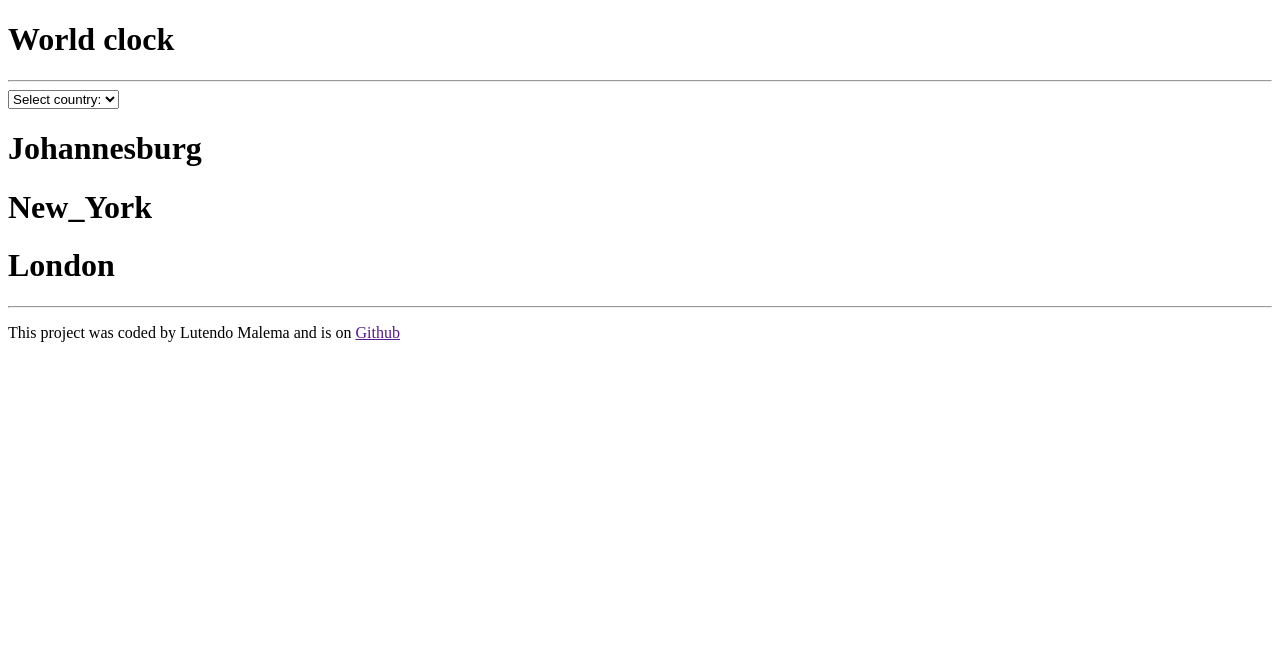
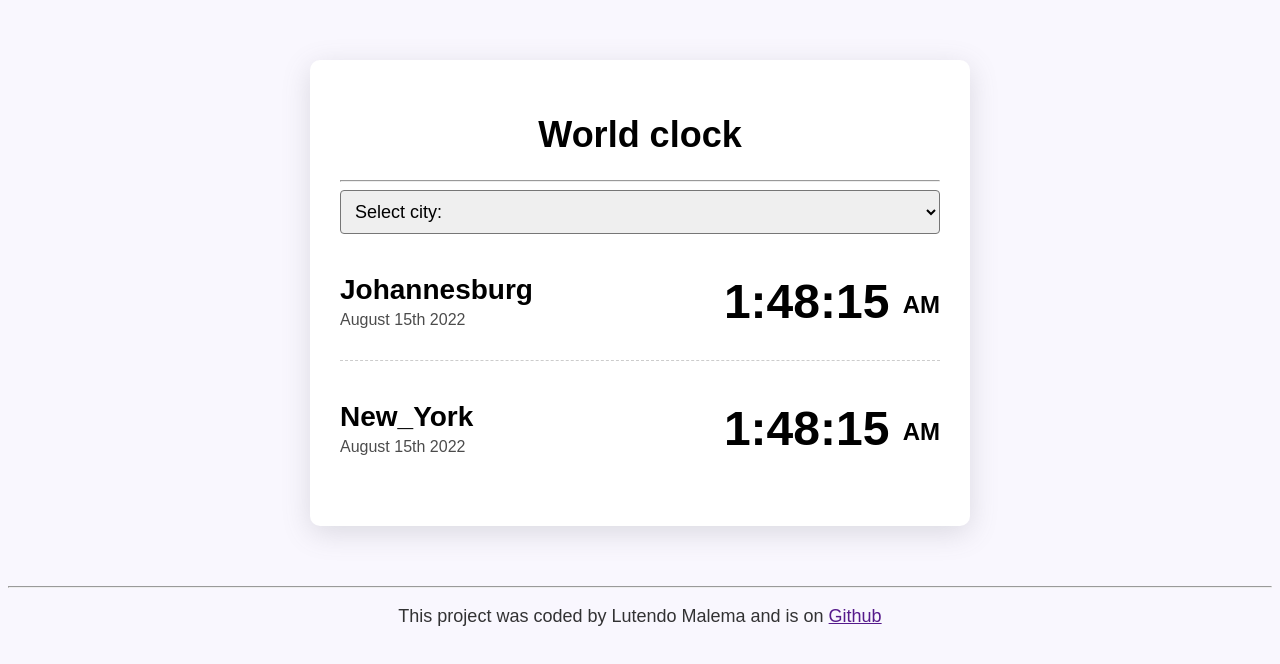
Before and after one commit to itxLuu/World-app-timezones-project, a plain HTML site: page index.html in a window 1280 px wide. Drawn offline with nearby package versions, Linux system fonts and the light colour scheme.

Commit message:
made the app function by adding some basic javascript

```diff
--- a/index.html
+++ b/index.html
@@ -7,7 +7,7 @@
 
   <script src="https://cdnjs.cloudflare.com/ajax/libs/moment.js/2.30.1/moment.min.js"></script>
   <script src="https://cdnjs.cloudflare.com/ajax/libs/moment-timezone/0.5.45/moment-timezone-with-data-1970-2030.min.js"></script>
-  <link href="stylesheet" src="styles.css">
+  <link rel="stylesheet" href="styles.css" />
 </head>
 <body>
   <div class="container">
@@ -15,35 +15,36 @@
 
  <hr>
 
-<select>
-<option value="">Select country:</option>
+<select id="cities">
+<option value="">Select city:</option>
 <option value="Africa/Johannesburg">Johannesburg</option>
 <option value="America/New_York">New_York</option>
 <option value="Europe/London">London</option>
 </select>
 
-<div class="cities">
+<div class="city">
 
-  <div id="Johannesburg">
-    <h1>Johannesburg</h1>
-    <div class="time"></div>
+
+   <div>
+   <h2>Johannesburg</h2>
+    <div class="date">August 15th 2022</div>
   </div>
+  <div class="time">1:48:15 <small> AM </small></div>
+</div>
+<div class="city">
 
-  <div id="New_York">
-    <h1>New_York</h1>
-    <div class="time"></div>
+  <div>
+    <h2>New_York</h2>
+    <div class="date">August 15th 2022</div>
   </div>
-
-  <div id="London">
-    <h1>London</h1>
-    <div class="time"></div>
-  </div>
+  <div class="time">1:48:15 <small> AM </small></div>
 </div>
-  </div>
-
+</div>
   <hr>
   <footer>
    <p>This project was coded by Lutendo Malema and is on <a href=""> Github </a></p>
   </footer>
+
+  <script src="index.js"></script>
 </body>
 </html>
--- a/styles.css
+++ b/styles.css
@@ -1,3 +1,65 @@
-body{
-    background-color: #D9D9D9;
-}
+body {
+    background-color: #f9f7fe;
+    font-family: sans-serif;
+  }
+
+  h1 {
+    text-align: center;
+    font-family: sans-serif;
+    font-size: 36px;
+  }
+
+  h2 {
+    margin: 0 0 5px;
+    font-size: 28px;
+  }
+
+  select {
+    display: block;
+    width: 100%;
+    font-size: 18px;
+    border-radius: 4px;
+    padding: 10px;
+  }
+
+  .container {
+    max-width: 600px;
+    margin: 60px auto;
+    background: white;
+    padding: 30px;
+    box-shadow: rgba(100, 100, 111, 0.2) 0px 7px 29px 0px;
+    border-radius: 10px;
+  }
+
+  .city {
+    display: flex;
+    margin: 10px 0;
+    justify-content: space-between;
+    padding: 30px 0;
+    border-bottom: 1px dashed rgba(0, 0, 0, 0.2);
+  }
+
+  .city:last-child {
+    border: none;
+  }
+
+  .date {
+    opacity: 0.7;
+  }
+
+  .time {
+    font-size: 48px;
+    font-weight: bold;
+  }
+
+  .time small {
+    font-size: 24px;
+    vertical-align: middle;
+    line-height: 48px;
+  }
+
+  footer {
+    text-align: center;
+    font-size: 18px;
+    color: rgba(0, 0, 0, 0.8);
+  }
```
Also changed, not shown: index.js (added).
